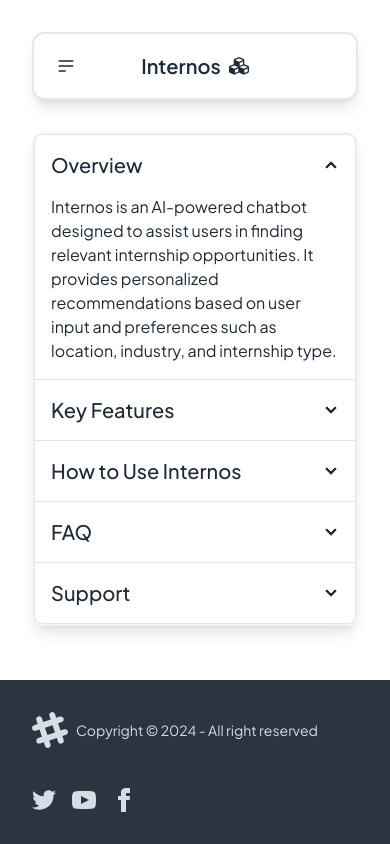
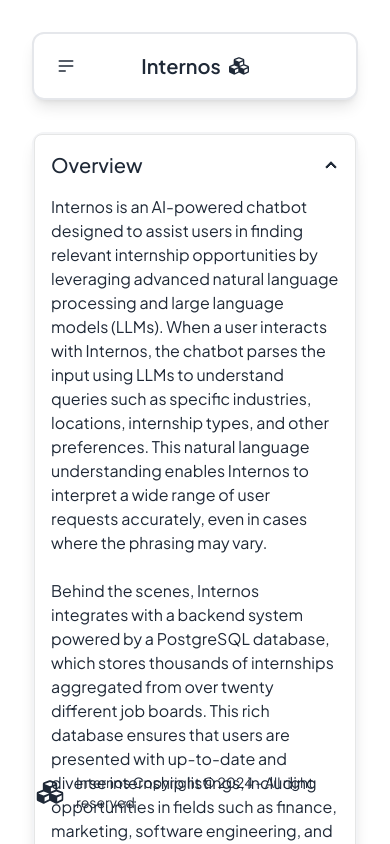
Before and after one commit to jakemoss127/Internos, a React (Vite) app: page /documentation in a window 390 px wide. Shown: the top 844 px of the page. Built offline with nearby package versions, Linux system fonts and the light colour scheme.

Commit message:
Footer, responsiveness, documentation, internship cards added

```diff
--- a/src/App.jsx
+++ b/src/App.jsx
@@ -8,7 +8,6 @@ import Home from "./components/Home";
 import Documentation from "./components/Documentation";
 function App() {
   const [messages, setMessages] = useState([]);
-
   // Function to handle new message submissions
   const handleMessages = (newMessage) => {
     setMessages((prevMessages) => [...prevMessages, newMessage]); // Append the new message to the list
--- a/src/components/Documentation.jsx
+++ b/src/components/Documentation.jsx
@@ -16,9 +16,28 @@ export const Documentation = () => {
               <div className="collapse-content">
                 <p>
                   Internos is an AI-powered chatbot designed to assist users in
-                  finding relevant internship opportunities. It provides
-                  personalized recommendations based on user input and
-                  preferences such as location, industry, and internship type.
+                  finding relevant internship opportunities by leveraging
+                  advanced natural language processing and large language models
+                  (LLMs). When a user interacts with Internos, the chatbot
+                  parses the input using LLMs to understand queries such as
+                  specific industries, locations, internship types, and other
+                  preferences. This natural language understanding enables
+                  Internos to interpret a wide range of user requests
+                  accurately, even in cases where the phrasing may vary.<br/><br /> Behind
+                  the scenes, Internos integrates with a backend system powered
+                  by a PostgreSQL database, which stores thousands of
+                  internships aggregated from over twenty different job boards.
+                  This rich database ensures that users are presented with
+                  up-to-date and diverse internship listings, including
+                  opportunities in fields such as finance, marketing, software
+                  engineering, and more. By parsing user queries and matching
+                  them with available internships, Internos provides
+                  personalized recommendations that fit the user’s needs. <br/><br />Once
+                  the query is processed, Internos fetches relevant internships
+                  from the database based on factors such as the job title,
+                  location, and remote availability. Users can then explore
+                  internship details and apply directly, making the process
+                  seamless from inquiry to application.
                 </p>
               </div>
             </div>
--- a/src/components/Footer.jsx
+++ b/src/components/Footer.jsx
@@ -1,56 +1,28 @@
 import React from "react";
+import { FaCubes } from "react-icons/fa";
+import { FaGithub } from "react-icons/fa";
+import { FaLinkedin } from "react-icons/fa";
+import { FaTiktok } from "react-icons/fa";
 
 export const Footer = () => {
   return (
     <div>
-      <footer className="absolute bottom-0 footer p-8 bg-neutral text-neutral-content items-center">
+      <footer className="  absolute bottom-0 footer p-8 items-center">
         <aside className="grid-flow-col items-center">
-          <svg
-            width="36"
-            height="36"
-            viewBox="0 0 24 24"
-            xmlns="http://www.w3.org/2000/svg"
-            fillRule="evenodd"
-            clipRule="evenodd"
-            className="fill-current"
-          >
-            <path d="M22.672 15.226l-2.432.811.841 2.515c.33 1.019-.209 2.127-1.23 2.456-1.15.325-2.148-.321-2.463-1.226l-.84-2.518-5.013 1.677.84 2.517c.391 1.203-.434 2.542-1.831 2.542-.88 0-1.601-.564-1.86-1.314l-.842-2.516-2.431.809c-1.135.328-2.145-.317-2.463-1.229-.329-1.018.211-2.127 1.231-2.456l2.432-.809-1.621-4.823-2.432.808c-1.355.384-2.558-.59-2.558-1.839 0-.817.509-1.582 1.327-1.846l2.433-.809-.842-2.515c-.33-1.02.211-2.129 1.232-2.458 1.02-.329 2.13.209 2.461 1.229l.842 2.515 5.011-1.677-.839-2.517c-.403-1.238.484-2.553 1.843-2.553.819 0 1.585.509 1.85 1.326l.841 2.517 2.431-.81c1.02-.33 2.131.211 2.461 1.229.332 1.018-.21 2.126-1.23 2.456l-2.433.809 1.622 4.823 2.433-.809c1.242-.401 2.557.484 2.557 1.838 0 .819-.51 1.583-1.328 1.847m-8.992-6.428l-5.01 1.675 1.619 4.828 5.011-1.674-1.62-4.829z"></path>
-          </svg>
-          <p>Copyright © {new Date().getFullYear()} - All right reserved</p>
+          <FaCubes className="scale-75 sm:scale-100" size={36} />
+          <p className="sm:ml-2 ml-0 sm:scale-100">
+            Internos Copyright © {new Date().getFullYear()} - All right reserved
+          </p>
         </aside>
-        <nav className="grid-flow-col gap-4 md:place-self-center md:justify-self-end">
+        <nav className="gap-4 hidden md:visible md:flex md:place-self-center md:justify-self-end">
           <a>
-            <svg
-              xmlns="http://www.w3.org/2000/svg"
-              width="24"
-              height="24"
-              viewBox="0 0 24 24"
-              className="fill-current"
-            >
-              <path d="M24 4.557c-.883.392-1.832.656-2.828.775 1.017-.609 1.798-1.574 2.165-2.724-.951.564-2.005.974-3.127 1.195-.897-.957-2.178-1.555-3.594-1.555-3.179 0-5.515 2.966-4.797 6.045-4.091-.205-7.719-2.165-10.148-5.144-1.29 2.213-.669 5.108 1.523 6.574-.806-.026-1.566-.247-2.229-.616-.054 2.281 1.581 4.415 3.949 4.89-.693.188-1.452.232-2.224.084.626 1.956 2.444 3.379 4.6 3.419-2.07 1.623-4.678 2.348-7.29 2.04 2.179 1.397 4.768 2.212 7.548 2.212 9.142 0 14.307-7.721 13.995-14.646.962-.695 1.797-1.562 2.457-2.549z"></path>
-            </svg>
+            <FaTiktok size={22}/>
           </a>
           <a>
-            <svg
-              xmlns="http://www.w3.org/2000/svg"
-              width="24"
-              height="24"
-              viewBox="0 0 24 24"
-              className="fill-current"
-            >
-              <path d="M19.615 3.184c-3.604-.246-11.631-.245-15.23 0-3.897.266-4.356 2.62-4.385 8.816.029 6.185.484 8.549 4.385 8.816 3.6.245 11.626.246 15.23 0 3.897-.266 4.356-2.62 4.385-8.816-.029-6.185-.484-8.549-4.385-8.816zm-10.615 12.816v-8l8 3.993-8 4.007z"></path>
-            </svg>
+            <FaLinkedin size={24} />
           </a>
           <a>
-            <svg
-              xmlns="http://www.w3.org/2000/svg"
-              width="24"
-              height="24"
-              viewBox="0 0 24 24"
-              className="fill-current"
-            >
-              <path d="M9 8h-3v4h3v12h5v-12h3.642l.358-4h-4v-1.667c0-.955.192-1.333 1.115-1.333h2.885v-5h-3.808c-3.596 0-5.192 1.583-5.192 4.615v3.385z"></path>
-            </svg>
+            <FaGithub size={24} />
           </a>
         </nav>
       </footer>
--- a/src/components/Home.jsx
+++ b/src/components/Home.jsx
@@ -3,27 +3,50 @@ import "../App.css";
 import Submission from "./Submission";
 import Nav from "./Nav";
 import Messages from "./Messages";
+import InternshipCard from "./InternshipCard";
 
 function Home() {
-  const [messages, setMessages] = useState([]);
+  const [message, setMessage] = useState(""); // Store the input message
+  const [messages, setMessages] = useState([]); // Store the list of messages
+
+  const internships = [
+    {
+      id: 8691,
+      employer_name: "Veolia North America",
+      employer_logo:
+        "https://encrypted-tbn0.gstatic.com/images?q=tbn:ANd9GcRzGCe4Swr6zgscD5UuEgHjBJnBkHu2SDrGeFaE&s=0",
+      job_title: "Finance Intern",
+      job_apply_link:
+        "https://www.lgbtconnect.com/job/finance-intern-690327?utm_campaign=google_jobs_apply&utm_source=google_jobs_apply&utm_medium=organic",
+      job_is_remote: false,
+    },
+    // Add more internships here
+  ];
 
   // Function to handle new message submissions
   const handleMessages = (newMessage) => {
     setMessages((prevMessages) => [...prevMessages, newMessage]); // Append the new message to the list
   };
 
+  // Function to handle preview click and update the input message
+  const handlePreviewClick = (previewMessage) => {
+    setMessage(previewMessage); // Update the message input value in Submission
+  };
+
   return (
-    <>
     <div className="w-full min-h-screen flex flex-col justify-between p-8">
       <Nav />
       <div>
-          <Messages messages={messages} /> {/* Pass messages state as a prop */}
+        <Messages messages={messages} onPreviewClick={handlePreviewClick} />
       </div>
       <div className="w-full">
-          <Submission onMessageSubmit={handleMessages} /> {/* Pass the handler to Submission */}
+        <Submission
+          message={message}
+          setMessage={setMessage}
+          onMessageSubmit={handleMessages}
+        />
       </div>
     </div>
-    </>
   );
 }
 
--- /dev/null
+++ b/src/components/InternshipCard.jsx
@@ -0,0 +1,41 @@
+import React from "react";
+import { FaArrowRight } from "react-icons/fa";
+
+const InternshipCard = ({ internship }) => {
+  const { job_title, employer_name, employer_logo, job_apply_link } =
+    internship;
+
+  return (
+    <div className="card card-side bg-white border-2 border-gray-200 p-2 shadow-md flex items-center max-w-xs w-full">
+      <figure className="w-12 h-12">
+        {employer_logo ? (
+          <img
+            src={employer_logo}
+            alt={`${employer_name} logo`}
+            className="rounded-full object-cover"
+          />
+        ) : (
+          <div className="bg-gray-200 w-12 h-12 rounded-full flex items-center justify-center text-xs text-gray-400">
+            No Logo
+          </div>
+        )}
+      </figure>
+      <div className="ml-3 flex-grow">
+        <h2 className="font-semibold text-sm truncate">{job_title}</h2>
+        <p className="text-gray-500 text-xs truncate">{employer_name}</p>
+      </div>
+      <div className="ml-auto min-h-full">
+        <a
+          href={job_apply_link}
+          target="_blank"
+          rel="noopener noreferrer"
+          className="border-gray-200 border-2 shadow-sm p-2 rounded-full max-h-9 flex btn-xs justify-center items-center"
+        >
+          <FaArrowRight className="text-gray-400" />
+        </a>
+      </div>
+    </div>
+  );
+};
+
+export default InternshipCard;
--- a/src/components/Nav.jsx
+++ b/src/components/Nav.jsx
@@ -48,7 +48,7 @@ const Nav = () => {
         </Link>
       </div>
       <div className="navbar-end">
-        <label className=" hidden sm:flex cursor-pointer gap-2 scale-75">
+        <label className=" hidden sm:flex cursor-pointer gap-2 scale-90">
           <svg
             xmlns="http://www.w3.org/2000/svg"
             width="20"
```
Also changed, not shown: src/components/Messages.jsx (+37 -9 lines), src/components/Submission.jsx (+12 -22 lines). Lines whose indentation alone changed are shown as unchanged.
